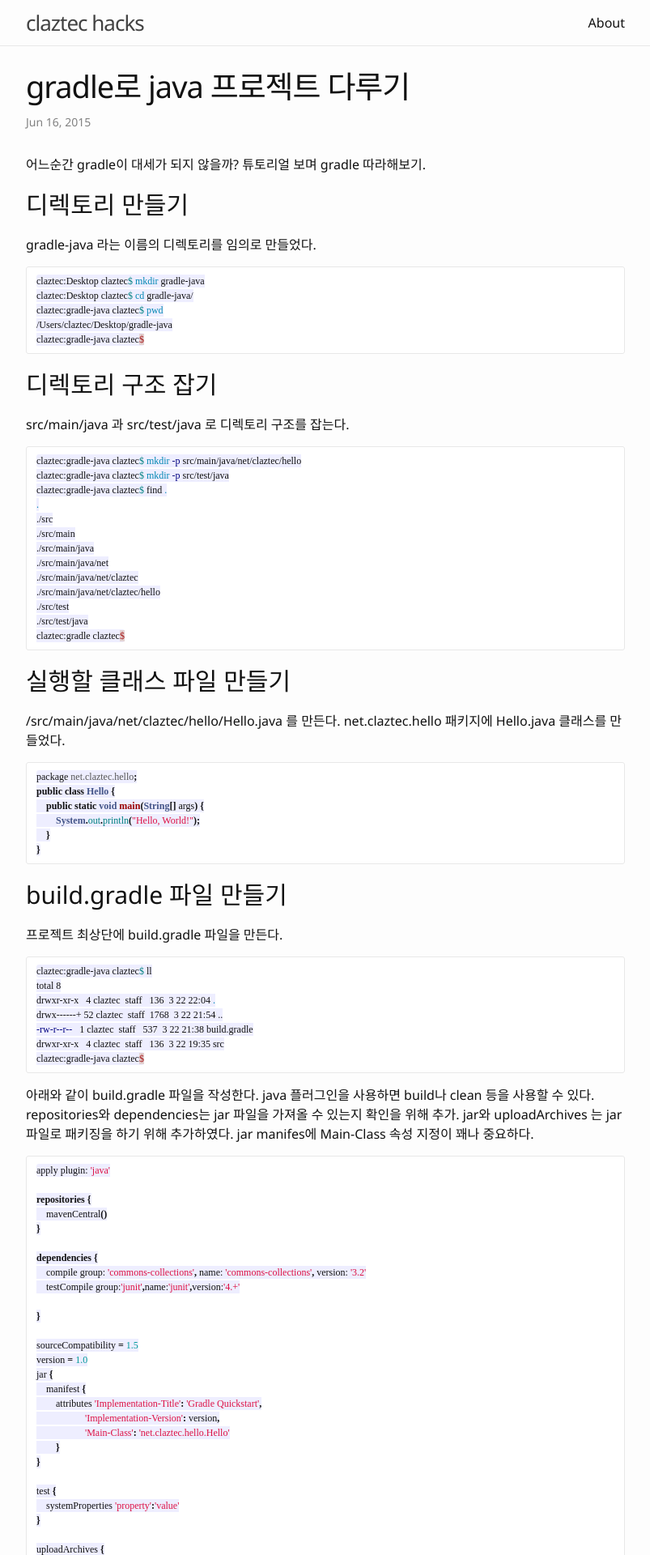
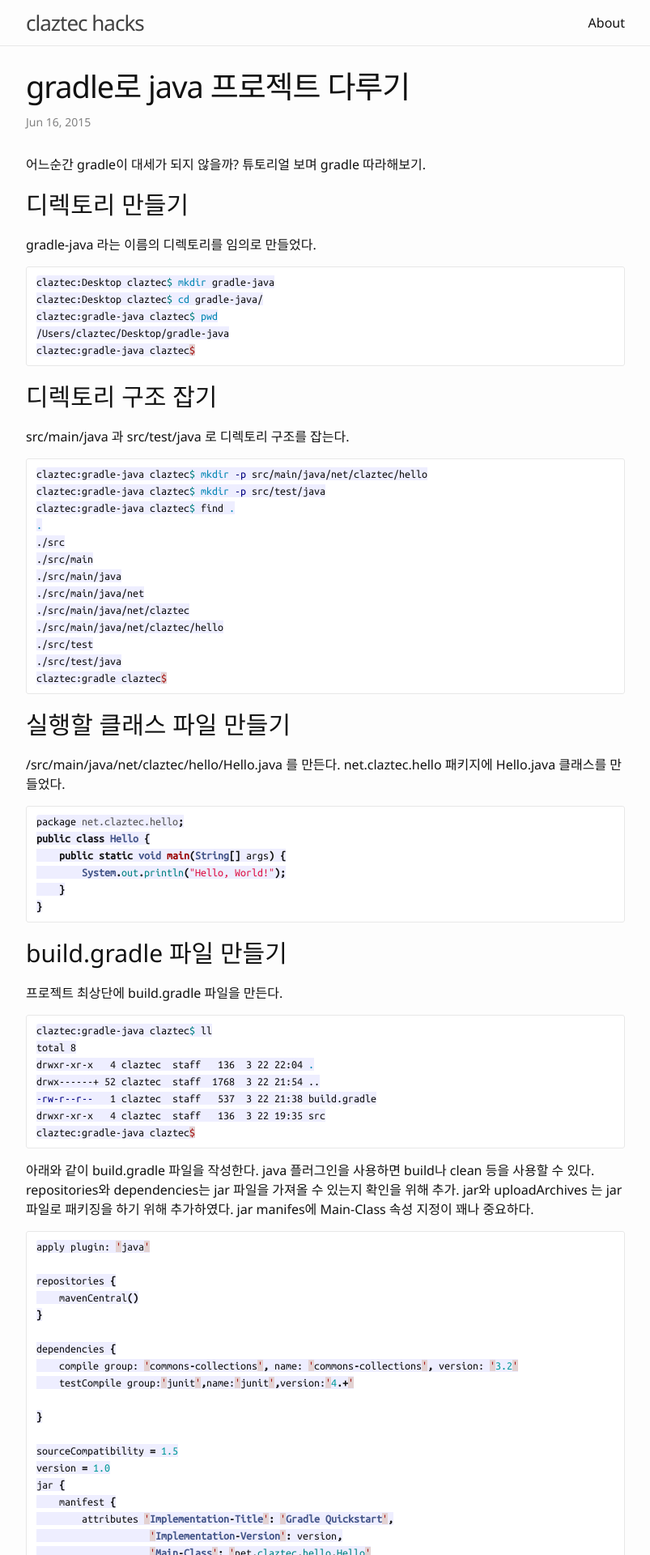
Before and after one commit to claztec/blog, a Jekyll site: the page built from _posts/2015-06-16-build-java-project-using-gradle.md, in a window 1280 px wide. Shown: the top 1920 px of the page at 81% size, without its empty margins (238-1041 px from the left). Built offline with Jekyll 4.4.1, drawn with Linux system fonts in a browser that asks for light colours; Markdown is read by kramdown in place of the engine named in the settings; some of the changed text lies outside the part shown.

Commit message:
fix syntax error

````diff
--- a/_includes/head.html
+++ b/_includes/head.html
@@ -10,4 +10,5 @@
   <link rel="canonical" href="{{ page.url | replace:'index.html','' | prepend: site.baseurl | prepend: site.url }}">
   <link rel="alternate" type="application/rss+xml" title="{{ site.title }}" href="{{ "/feed.xml" | prepend: site.baseurl | prepend: site.url }}" />
   <link href='http://fonts.googleapis.com/css?family=Noto+Sans' rel='stylesheet' type='text/css'>
+  <link href='http://fonts.googleapis.com/css?family=Ubuntu+Mono' rel='stylesheet' type='text/css'>
 </head>
--- a/_posts/2015-06-16-build-java-project-using-gradle.md
+++ b/_posts/2015-06-16-build-java-project-using-gradle.md
@@ -7,7 +7,8 @@
 
 ## 디렉토리 만들기
 gradle-java 라는 이름의 디렉토리를 임의로 만들었다.
-``` bash
+
+```bash
 claztec:Desktop claztec$ mkdir gradle-java
 claztec:Desktop claztec$ cd gradle-java/
 claztec:gradle-java claztec$ pwd
@@ -17,7 +18,8 @@
 
 ## 디렉토리 구조 잡기
 src/main/java 과 src/test/java 로 디렉토리 구조를 잡는다.
-``` bash
+
+```bash
 claztec:gradle-java claztec$ mkdir -p src/main/java/net/claztec/hello
 claztec:gradle-java claztec$ mkdir -p src/test/java
 claztec:gradle-java claztec$ find .
@@ -66,7 +68,7 @@
 jar manifes에 Main-Class 속성 지정이 꽤나 중요하다.
 
 
-```gradle
+```java
 apply plugin: 'java'
 
 repositories {
@@ -204,6 +206,7 @@
 
 
 ## 참고
-http://www.gradle.org/docs/current/userguide/tutorial_java_projects.html#N103DE
+[http://www.gradle.org/docs/current/userguide/tutorial_java_projects.html#N103DE](http://www.gradle.org/docs/current/userguide/tutorial_java_projects.html#N103DE
+)
 
-http://www.petrikainulainen.net/programming/gradle/getting-started-with-gradle-our-first-java-project/
+[http://www.petrikainulainen.net/programming/gradle/getting-started-with-gradle-our-first-java-project/](http://www.petrikainulainen.net/programming/gradle/getting-started-with-gradle-our-first-java-project/)
--- a/_sass/_base.scss
+++ b/_sass/_base.scss
@@ -128,7 +128,7 @@
 pre,
 code {
     font-family: 'Ubuntu Mono';
-    font-size: 12px;
+    font-size: 14px;
     border: 1px solid $grey-color-light;
     border-radius: 3px;
     background-color: #eef;
````
